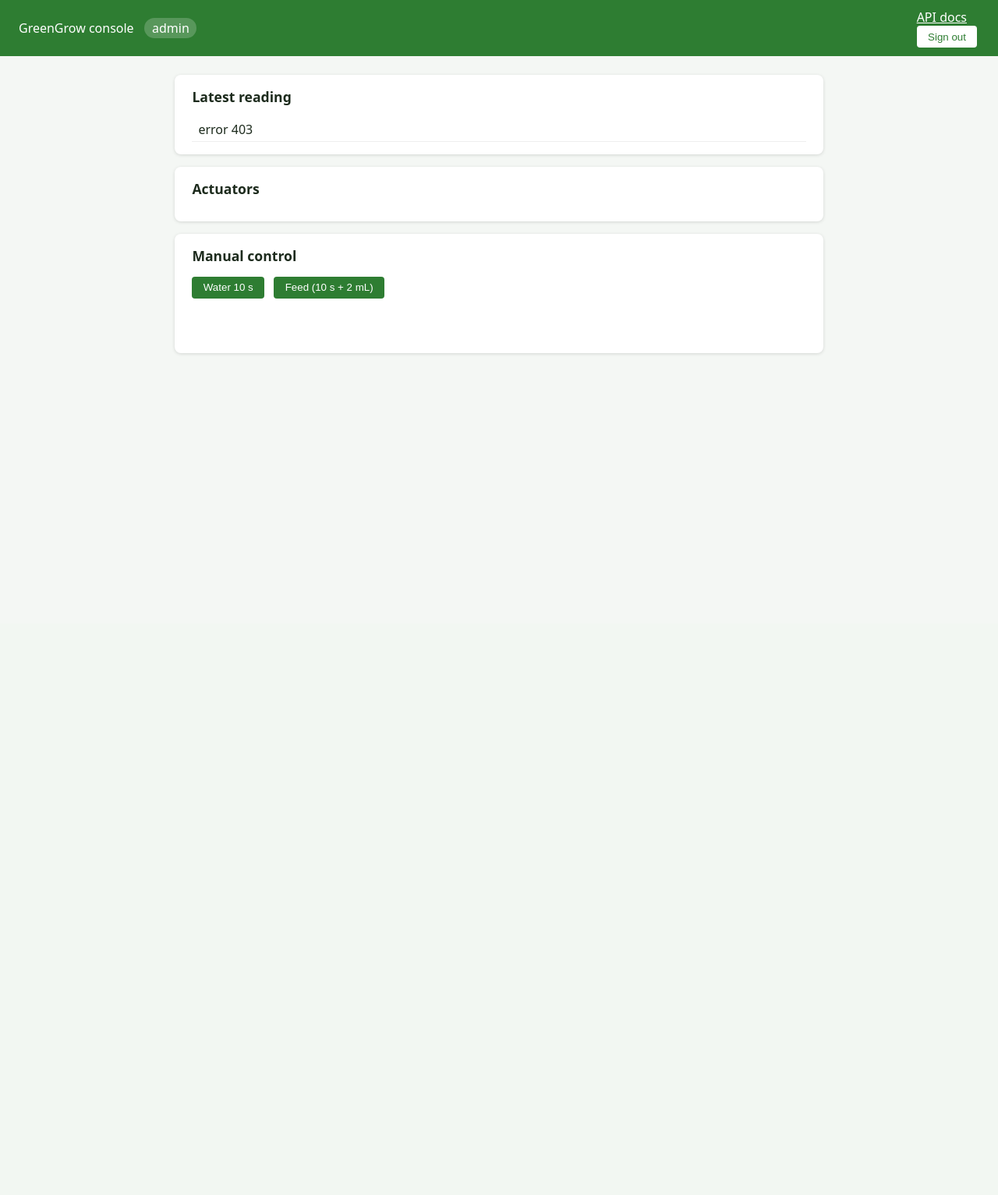
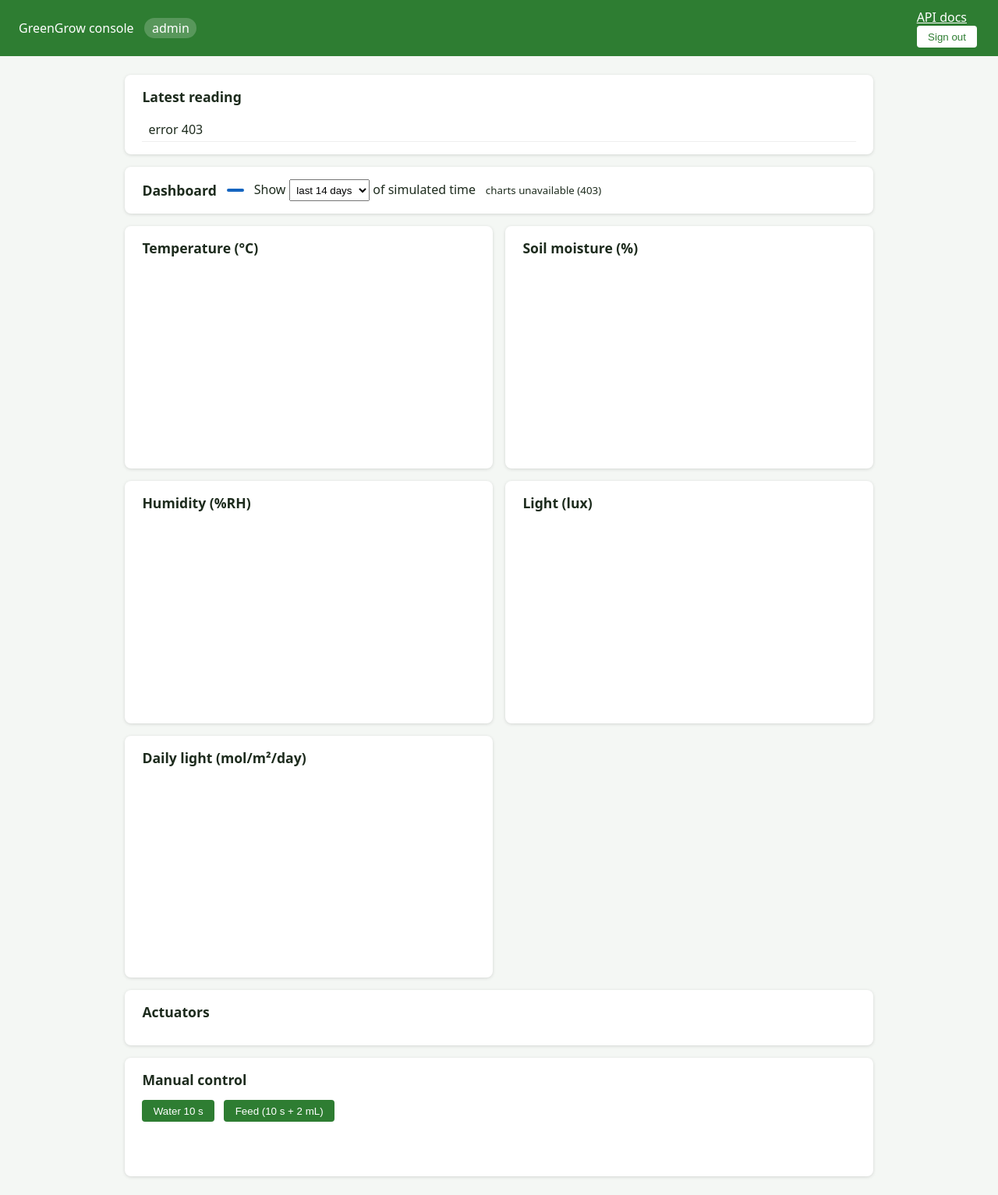
Before and after one commit to amc-dats/greengrow-smart-greenhouse, a Django app: template backend/greenhouse/templates/greenhouse/console.html in a window 1280 px wide. Shown: the whole page at 78% size. Before the commit the page ends 455 px from the top, so only its background shows below. Run offline with Django 5.2, Linux system fonts and the light colour scheme; the template is opened without the code that fills it: most values are stand-ins (such as "Sample title", 1, 10 or a date in 2020); a map, chart or similar area stays blank; parts of the project's set-up code (start-up, migrations or seed data) failed here and were passed over.

Commit message:
Add built-in charts to the console (temperature, soil, humidity, light, daily light)
New /api/v1/dashboard/ returns the latest N simulated days with season-aware
limit lines; the console draws them with Chart.js. Signed-in users only.

Co-Authored-By: Claude Sonnet 5.5 <noreply@anthropic.com>

```diff
--- a/backend/greenhouse/templates/greenhouse/console.html
+++ b/backend/greenhouse/templates/greenhouse/console.html
@@ -8,12 +8,14 @@
   body { font-family: system-ui, sans-serif; background: #f4f7f4; color: #1d2b1d; margin: 0; }
   header { background: #2e7d32; color: #fff; padding: .7rem 1.5rem; display: flex; justify-content: space-between; align-items: center; }
   header form { margin: 0; } header button { background: #fff; color: #2e7d32; border: 0; padding: .4rem .9rem; border-radius: 4px; cursor: pointer; }
-  main { max-width: 52rem; margin: 1.5rem auto; padding: 0 1rem; display: grid; gap: 1rem; }
+  main { max-width: 60rem; margin: 1.5rem auto; padding: 0 1rem; display: grid; gap: 1rem; }
   section { background: #fff; padding: 1rem 1.4rem; border-radius: 8px; box-shadow: 0 1px 4px #0002; }
   h2 { margin-top: 0; font-size: 1.1rem; }
   table { border-collapse: collapse; width: 100%; } td, th { text-align: left; padding: .25rem .5rem; border-bottom: 1px solid #eee; }
   button.act { padding: .4rem .9rem; background: #2e7d32; color: #fff; border: 0; border-radius: 4px; cursor: pointer; margin-right: .5rem; }
   #message { min-height: 1.4rem; font-weight: 600; }
+  .chartbox { position: relative; height: 15rem; } .charts { display: grid; gap: 1rem; grid-template-columns: repeat(auto-fit, minmax(20rem, 1fr)); }
+  .bar { display: flex; flex-wrap: wrap; gap: .8rem; align-items: center; } .bar select { padding: .3rem; } .season { background: #1565c0; color: #fff; border-radius: 1rem; padding: .1rem .7rem; font-size: .85rem; }
   .role { background: #ffffff33; padding: .1rem .6rem; border-radius: 1rem; margin-left: .6rem; }
 </style>
 </head>
@@ -31,6 +33,18 @@
     <h2>Latest reading</h2>
     <table data-testid="reading"><tbody id="reading"><tr><td>loading...</td></tr></tbody></table>
   </section>
+  <section data-testid="dashboard">
+    <div class="bar"><h2 style="margin:0">Dashboard</h2><span class="season" data-testid="season" id="season"></span>
+      <label>Show <select id="days" data-testid="days"><option value="3">last 3 days</option><option value="7">last 7 days</option><option value="14" selected>last 14 days</option><option value="30">last 30 days</option></select> of simulated time</label>
+      <small id="chartnote"></small></div>
+  </section>
+  <div class="charts">
+    <section><h2>Temperature (&deg;C)</h2><div class="chartbox"><canvas id="c_temp" data-testid="chart-temperature"></canvas></div></section>
+    <section><h2>Soil moisture (%)</h2><div class="chartbox"><canvas id="c_soil" data-testid="chart-soil"></canvas></div></section>
+    <section><h2>Humidity (%RH)</h2><div class="chartbox"><canvas id="c_rh" data-testid="chart-humidity"></canvas></div></section>
+    <section><h2>Light (lux)</h2><div class="chartbox"><canvas id="c_light" data-testid="chart-light"></canvas></div></section>
+    <section><h2>Daily light (mol/m&sup2;/day)</h2><div class="chartbox"><canvas id="c_dli" data-testid="chart-dli"></canvas></div></section>
+  </div>
   <section>
     <h2>Actuators</h2>
     <table data-testid="actuators"><tbody id="actuators"></tbody></table>
@@ -46,6 +60,7 @@
     <p id="message" data-testid="message" role="status"></p>
   </section>
 </main>
+<script src="https://cdnjs.cloudflare.com/ajax/libs/Chart.js/4.4.1/chart.umd.min.js"></script>
 <script>
 const csrf = document.cookie.split("; ").find(c => c.startsWith("csrftoken="))?.split("=")[1] || "{{ csrf_token }}";
 async function api(path, opts = {}) {
@@ -70,7 +85,38 @@ async function send(path, body, label) {
 }
 document.getElementById("water")?.addEventListener("click", () => send("actuators/pump/command/", {action: "run", params: {duration_s: 10}}, "Watering"));
 document.getElementById("feed")?.addEventListener("click", () => send("feed/", {duration_s: 10, volume_ml: 2}, "Feeding"));
-refresh(); setInterval(refresh, 10000);
+
+// ---- charts (Chart.js), fed by /api/v1/dashboard/ ----
+const charts = {};
+const fmt = (iso) => { const d = new Date(iso); return d.toLocaleString("en-GB", {day: "2-digit", month: "short", hour: "2-digit", minute: "2-digit", timeZone: "UTC"}); };
+const line = (label, data, color, opts = {}) => ({label, data, borderColor: color, backgroundColor: color, borderWidth: opts.w || 1.5, pointRadius: 0, borderDash: opts.dash || [], spanGaps: true, tension: 0.15});
+function draw(id, labels, datasets, extra = {}) {
+  if (!window.Chart) return;
+  if (charts[id]) { charts[id].data.labels = labels; charts[id].data.datasets = datasets; charts[id].update("none"); return; }
+  charts[id] = new Chart(document.getElementById(id), {type: extra.type || "line", data: {labels, datasets},
+    options: {responsive: true, maintainAspectRatio: false, animation: false, interaction: {mode: "index", intersect: false},
+      plugins: {legend: {position: "bottom", labels: {boxWidth: 12}}}, scales: {x: {ticks: {maxTicksLimit: 6, maxRotation: 0}}, y: {beginAtZero: extra.zero ?? false, ...(extra.y || {})}}}});
+}
+async function dashboard() {
+  const r = await api("dashboard/?days=" + document.getElementById("days").value);
+  if (!r.ok) { document.getElementById("chartnote").textContent = r.status === 404 ? "no readings yet" : "charts unavailable (" + r.status + ")"; return; }
+  const d = r.body, s = d.series, L = d.limits, lab = s.t.map(fmt);
+  document.getElementById("season").textContent = d.season === "rest" ? "Winter rest" : "Growing season";
+  document.getElementById("chartnote").textContent = "simulated time (UTC), now " + fmt(d.sim_now) + "; dashed lines are this season's limits";
+  const flat = (v) => s.t.map(() => v);
+  draw("c_temp", lab, [line("greenhouse", s.temperature, "#2e7d32", {w: 2.5}), line("outside", s.outside, "#1565c0"),
+    line("safety minimum", s.safety_min, "#c62828", {dash: [6, 4]}), line("vent opens above", flat(L.vent_open_c), "#ef6c00", {dash: [6, 4]})]);
+  draw("c_soil", lab, [line("soil moisture", s.soil, "#6d4c41", {w: 2.5}), line("water below", s.water_below, "#ef6c00", {dash: [6, 4]}), line("target", s.soil_target, "#2e7d32", {dash: [6, 4]})], {zero: true, y: {max: 100}});
+  draw("c_rh", lab, [line("greenhouse", s.humidity, "#2e7d32", {w: 2.5}), line("outside", s.outside_humidity, "#1565c0"),
+    line("band low", flat(L.humidity_band[0]), "#ef6c00", {dash: [6, 4]}), line("band high", flat(L.humidity_band[1]), "#ef6c00", {dash: [6, 4]})], {zero: true, y: {max: 100}});
+  draw("c_light", lab, [line("light", s.light, "#f9a825", {w: 2}), line("glare limit", flat(L.peak_lux_max), "#c62828", {dash: [6, 4]})], {zero: true});
+  draw("c_dli", d.daily.days.map(x => fmt(x + "T00:00:00Z").slice(0, 6)), [
+    {label: "daily light", data: d.daily.dli, backgroundColor: "#f9a825"},
+    {type: "line", label: "acceptable low", data: d.daily.days.map(() => L.dli_band[0]), borderColor: "#ef6c00", borderDash: [6, 4], pointRadius: 0, borderWidth: 1.5},
+    {type: "line", label: "acceptable high", data: d.daily.days.map(() => L.dli_band[1]), borderColor: "#ef6c00", borderDash: [6, 4], pointRadius: 0, borderWidth: 1.5}], {type: "bar", zero: true});
+}
+document.getElementById("days").addEventListener("change", dashboard);
+refresh(); dashboard(); setInterval(refresh, 10000); setInterval(dashboard, 30000);
 </script>
 </body>
 </html>
--- a/backend/greenhouse/urls.py
+++ b/backend/greenhouse/urls.py
@@ -9,6 +9,7 @@ urlpatterns = [
     path("readings/", views.ReadingList.as_view()),
     path("readings/latest/", views.ReadingLatest.as_view()),
     path("weather/", views.WeatherList.as_view()),
+    path("dashboard/", views.DashboardData.as_view()),
     # act
     path("actuators/", views.ActuatorList.as_view()),
     path("actuators/<str:device>/command/", views.ActuatorCommand.as_view()),
--- a/backend/greenhouse/views.py
+++ b/backend/greenhouse/views.py
@@ -296,3 +296,53 @@ class SuggestionReject(APIView):
         sug.status, sug.decided_at = "rejected", timezone.now()
         sug.save()
         return Response(SuggestionSerializer(sug).data)
+
+
+# --------------------------------------------------------------- dashboard
+class DashboardData(APIView):
+    """Everything the console charts need in one call: the latest N simulated days, with the season's limits per point."""
+
+    @extend_schema(
+        tags=["sense"],
+        summary="Chart data for the console dashboard (latest N simulated days)",
+        parameters=[OpenApiParameter("days", int, description="simulated days to show, 1-60 (default 14)")],
+        responses={200: dict},
+    )
+    def get(self, request):
+        from collections import defaultdict
+        from greengrow_common import safety_limits as L
+        try:
+            days = max(1, min(60, int(request.query_params.get("days", 14))))
+        except ValueError:
+            days = 14
+        latest = Reading.objects.first()
+        if latest is None:
+            return Response({"detail": "no readings yet"}, status=404)
+        since = latest.sim_ts - timedelta(days=days)
+        rows = list(Reading.objects.filter(sim_ts__gt=since).order_by("sim_ts"))
+        outside = {w.sample_id: w for w in WeatherSample.objects.filter(sim_ts__gt=since)}
+        rest = lambda t: t.month in L.REST_MONTHS
+        series = {k: [] for k in ("t", "temperature", "outside", "humidity", "outside_humidity", "soil", "light", "safety_min", "water_below", "soil_target")}
+        daily = defaultdict(float)
+        for r in rows:
+            w = outside.get(r.sample_id)
+            season = "rest" if rest(r.sim_ts) else "growing"
+            series["t"].append(r.sim_ts.isoformat())
+            series["temperature"].append(r.temperature)
+            series["outside"].append(w.temperature if w else r.outside_temperature)
+            series["humidity"].append(r.humidity)
+            series["outside_humidity"].append(w.humidity if w else None)
+            series["soil"].append(r.soil_moisture)
+            series["light"].append(r.light)
+            series["safety_min"].append(L.COLD_DANGER_C[season])
+            series["water_below"].append(L.MOISTURE_AUTO_START[season])
+            series["soil_target"].append(L.MOISTURE_TARGET[season])
+            daily[r.sim_ts.date().isoformat()] += r.light / L.LUX_PER_UMOL * 1800 / 1e6
+        now_season = "rest" if rest(latest.sim_ts) else "growing"
+        return Response({
+            "sim_now": latest.sim_ts.isoformat(), "days": days, "season": now_season,
+            "series": series,
+            "daily": {"days": list(daily), "dli": [round(v, 1) for v in daily.values()]},
+            "limits": {"vent_open_c": L.VENT_OPEN_TEMP_C, "humidity_band": list(L.HUMIDITY_BAND), "dli_band": list(L.DLI_BAND), "peak_lux_max": L.PEAK_LUX_MAX,
+                       "day_band_c": list(rules.day_band(latest.sim_ts)), "night_band_c": list(L.NIGHT_BAND_C[now_season])},
+        })
```
Also changed, not shown: backend/tests/test_accounts.py (+18 -0 lines).
